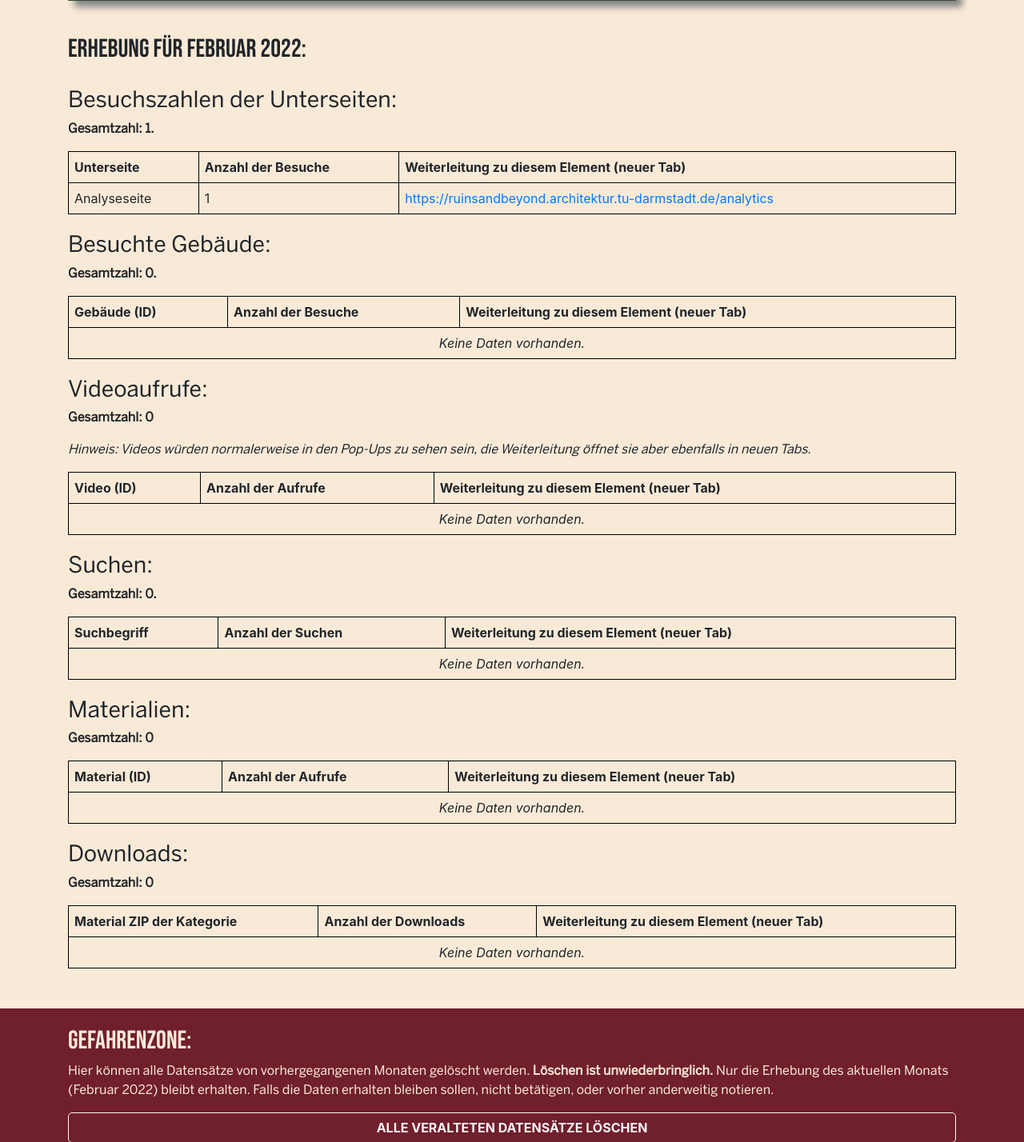
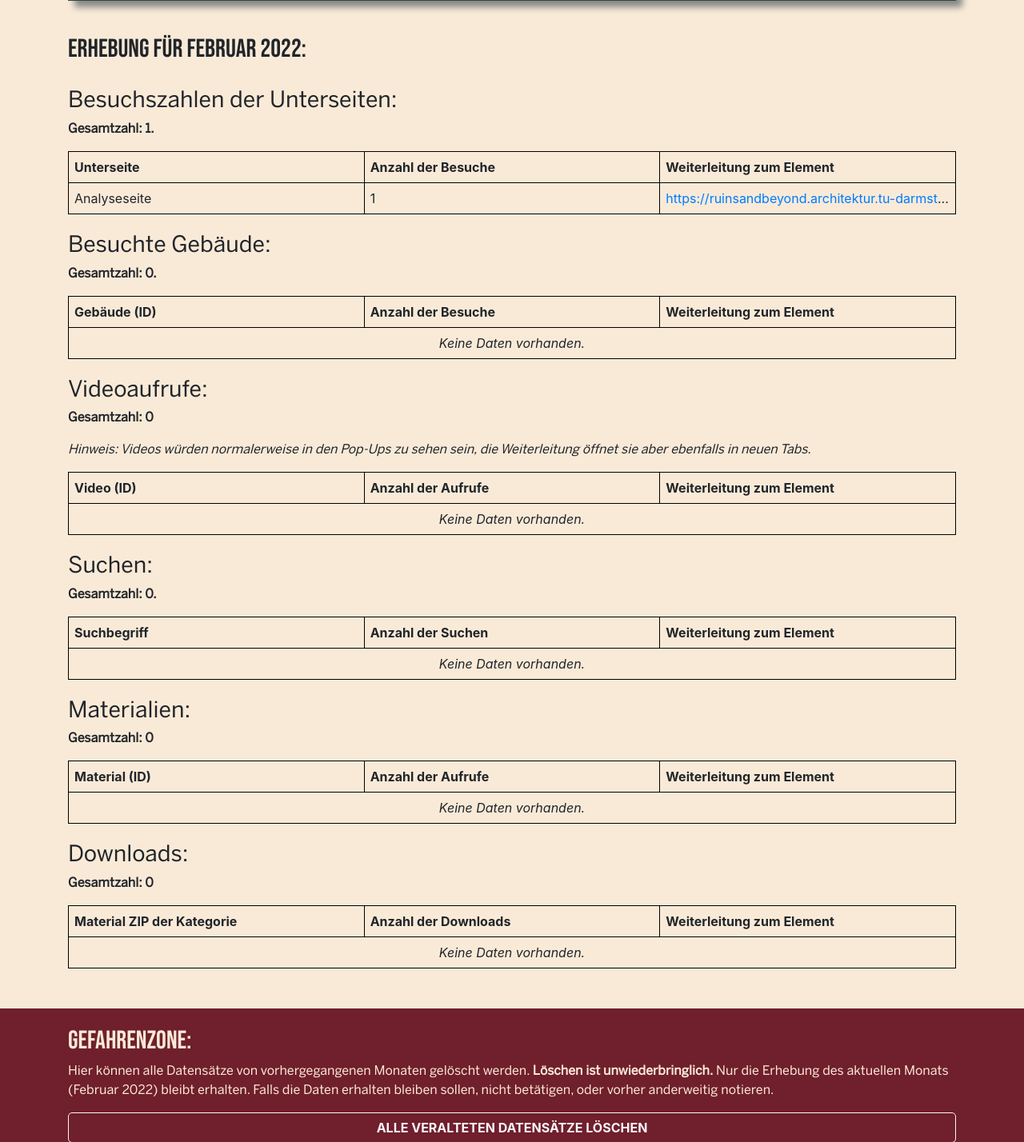
Before and after one commit to ReisReisReis1/bp55, a Django app: page /analytics/ in a window 1280 px wide. Shown: the part 1031-2459 px from the top of the page at 80% size. Run offline with Django 3.2, Linux system fonts and the light colour scheme; the visitor is signed in with stand-in values (Sample User, id 1); data comes from the database, SQL or seed files in the repository; some libraries are stand-ins or nearby versions.

Commit message:
Responsive Design for analytics page

```diff
--- a/analytics/static/analytics.css
+++ b/analytics/static/analytics.css
@@ -10,8 +10,8 @@ table, th, td {
   padding: 7px;
 }
 
-.table {
-    width: 100%;
+table {
+    table-layout: fixed;
 }
 
 h3, h2 {
--- a/analytics/templates/analytics.html
+++ b/analytics/templates/analytics.html
@@ -125,25 +125,25 @@
             <p><b>Gesamtzahl: {{ pages_count }}.</b></p>
             <table class="w-100">
                 <tr>
-                    <th>
+                    <th class="break-words">
                         Unterseite
                     </th>
-                    <th>
+                    <th class="break-words">
                         Anzahl der Besuche
                     </th>
-                    <th>
-                        Weiterleitung zu diesem Element (neuer Tab)
+                    <th class="break-words">
+                        Weiterleitung zum Element
                     </th>
                 </tr>
                 {% for page in pages %}
                 <tr>
-                    <td>
+                    <td class="break-words">
                         {{ page.name }}
                     </td>
                     <td>
                         {{ page.visits }}
                     </td>
-                    <td>
+                    <td class="truncate-title" title="{{ page.site_url }}">
                         <a href="{{ page.site_url }}" target="_blank">{{ page.site_url }}</a>
                     </td>
                 </tr>
@@ -157,25 +157,25 @@
             <p><b>Gesamtzahl: {{ buildings_count }}.</b></p>
             <table class="w-100">
                 <tr>
-                    <th>
+                    <th class="break-words">
                         Gebäude (ID)
                     </th>
-                    <th>
+                    <th class="break-words">
                         Anzahl der Besuche
                     </th>
-                    <th>
-                        Weiterleitung zu diesem Element (neuer Tab)
+                    <th class="break-words">
+                        Weiterleitung zum Element
                     </th>
                 </tr>
                 {% for building in buildings %}
                 <tr>
-                    <td>
+                    <td class="break-words">
                         {{ building.name }}
                     </td>
                     <td>
                         {{ building.visits }}
                     </td>
-                    <td>
+                    <td class="truncate-title" title="{{ building.site_url }}">
                         <a href="{{ building.site_url }}" target="_blank">{{ building.site_url }}</a>
                     </td>
                 </tr>
@@ -190,25 +190,25 @@
             <p><i>Hinweis: Videos würden normalerweise in den Pop-Ups zu sehen sein, die Weiterleitung öffnet sie aber ebenfalls in neuen Tabs.</i></p>
             <table class="w-100">
                 <tr>
-                    <th>
+                    <th class="break-words">
                         Video (ID)
                     </th>
-                    <th>
+                    <th class="break-words">
                         Anzahl der Aufrufe
                     </th>
-                    <th>
-                        Weiterleitung zu diesem Element (neuer Tab)
+                    <th class="break-words">
+                        Weiterleitung zum Element
                     </th>
                 </tr>
                 {% for video in videos %}
                 <tr>
-                    <td>
+                    <td class="break-words">
                         {{ video.name }}
                     </td>
                     <td>
                         {{ video.visits }}
                     </td>
-                    <td>
+                    <td class="truncate-title" title="{{ video.site_url }}">
                         <a href="{{ video.site_url }}" target="_blank">{{ video.site_url }}</a>
                     </td>
                 </tr>
@@ -222,25 +222,25 @@
             <p><b>Gesamtzahl: {{ search_count }}.</b></p>
             <table class="w-100">
                 <tr>
-                    <th>
+                    <th  class="break-words">
                         Suchbegriff
                     </th>
-                    <th>
+                    <th  class="break-words">
                         Anzahl der Suchen
                     </th>
-                    <th>
-                        Weiterleitung zu diesem Element (neuer Tab)
+                    <th  class="break-words">
+                        Weiterleitung zum Element
                     </th>
                 </tr>
                 {% for term in search_terms %}
                 <tr>
-                    <td>
+                    <td class="break-words">
                         {{ term.name }}
                     </td>
                     <td>
                         {{ term.visits }}
                     </td>
-                    <td>
+                    <td class="truncate-title" title="{{ term.site_url }}">
                         <a href="{{ term.site_url }}" target="_blank">{{ term.site_url }}</a>
                     </td>
                 </tr>
@@ -254,25 +254,25 @@
             <p><b>Gesamtzahl: {{ pdf_count }}</b></p>
             <table class="w-100">
                 <tr>
-                    <th>
+                    <th class="break-words">
                         Material (ID)
                     </th>
-                    <th>
+                    <th class="break-words">
                         Anzahl der Aufrufe
                     </th>
-                    <th>
-                        Weiterleitung zu diesem Element (neuer Tab)
+                    <th class="break-words">
+                        Weiterleitung zum Element
                     </th>
                 </tr>
                 {% for pdf in pdfs %}
                 <tr>
-                    <td>
+                    <td class="break-words">
                         {{ pdf.name }}
                     </td>
                     <td>
                         {{ pdf.visits }}
                     </td>
-                    <td>
+                    <td class="truncate-title" title="{{ pdf.site_url }}">
                         <a href="{{ pdf.site_url }}" target="_blank">{{ pdf.site_url }}</a>
                     </td>
                 </tr>
@@ -286,25 +286,25 @@
             <p><b>Gesamtzahl: {{ download_count }}</b></p>
             <table class="w-100">
                 <tr>
-                    <th>
+                    <th class="break-words">
                         Material ZIP der Kategorie
                     </th>
-                    <th>
+                    <th class="break-words">
                         Anzahl der Downloads
                     </th>
-                    <th>
-                        Weiterleitung zu diesem Element (neuer Tab)
+                    <th class="break-words">
+                        Weiterleitung zum Element
                     </th>
                 </tr>
                 {% for download in zip_downloads %}
                 <tr>
-                    <td>
+                    <td class="break-words">
                         {{ download.name }}
                     </td>
                     <td>
                         {{ download.visits }}
                     </td>
-                    <td>
+                    <td class="truncate-title" title="{{ download.site_url }}">
                         <a href="{{ download.site_url }}" target="_blank">{{ download.site_url }}</a>
                     </td>
                 </tr>
```
